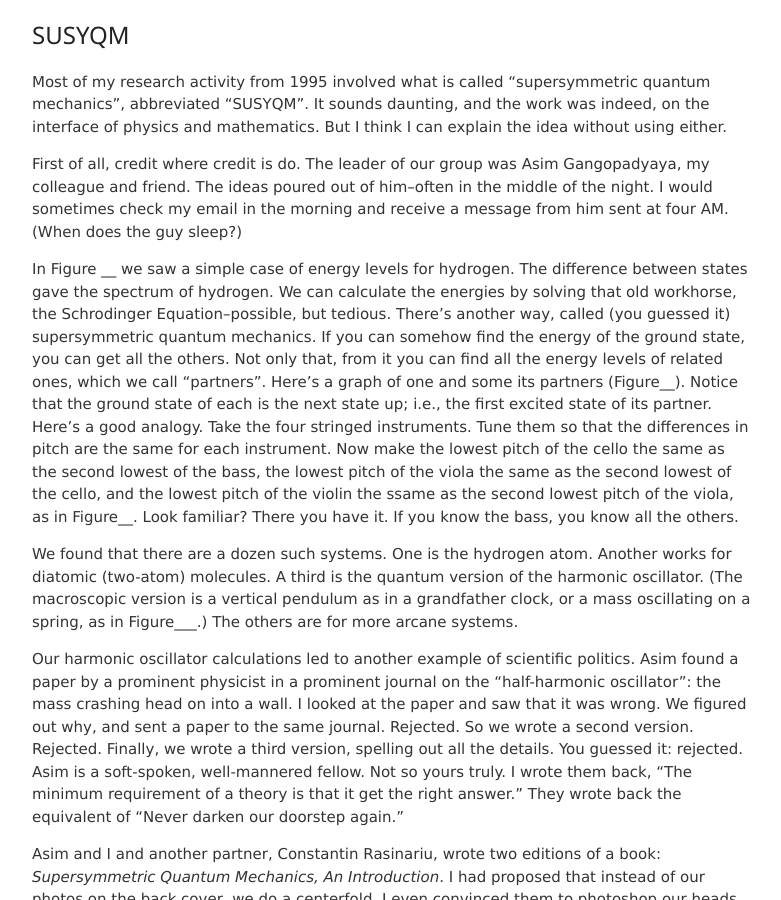
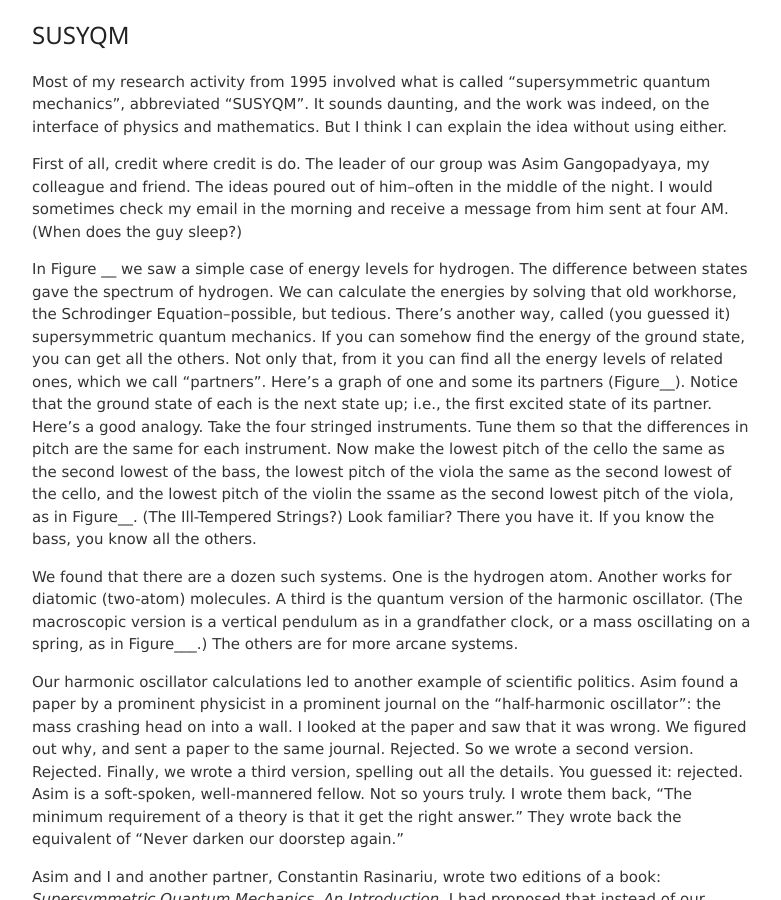
Before and after one commit to jvmallow/jvmallow.github.io, a Jekyll site: the page built from _posts/2025-05-14-Physics.md, in a window 1280 px wide and 900 px high, scrolled down 8305 px. Shown: the whole window, without its empty margins (248-1029 px from the left). Built offline with Jekyll 4.4.1, drawn with Linux system fonts in a browser that asks for light colours; a script that is not in the unit is left out.

Commit message:
Update 2025-05-14-Physics.md

```diff
--- a/_posts/2025-05-14-Physics.md
+++ b/_posts/2025-05-14-Physics.md
@@ -189,7 +189,7 @@ Most of my research activity from 1995 involved what is called "supersymmetric q
 
 First of all, credit where credit is do. The leader of our group was Asim Gangopadyaya, my colleague and friend. The ideas poured out of him--often in the middle of the night. I would sometimes check my email in the morning and receive a message from him sent at four AM. (When does the guy sleep?)
 
-In Figure __  we saw a simple case of energy levels for hydrogen.  The difference between states  gave the spectrum of hydrogen. We can calculate the energies by solving that old workhorse, the Schrodinger Equation--possible, but tedious. There's another way, called (you guessed it) supersymmetric quantum mechanics. If you can somehow find the energy of the ground state, you can get all the others. Not only that, from it you can find all the energy levels of related ones, which we call "partners". Here's a graph of one and some its partners (Figure__). Notice that the ground state of each is the next state up; i.e., the first excited state of its partner.  Here's a good analogy. Take the four stringed instruments. Tune them so that the differences in pitch are the same for each instrument. Now make the lowest pitch of the cello the same as the second lowest of the bass, the lowest pitch of the viola the same as the second lowest of the cello, and the lowest pitch of the violin the ssame as the second lowest pitch of the viola, as in Figure__. Look familiar? There you have it. If you know the bass, you know all the others.
+In Figure __  we saw a simple case of energy levels for hydrogen.  The difference between states  gave the spectrum of hydrogen. We can calculate the energies by solving that old workhorse, the Schrodinger Equation--possible, but tedious. There's another way, called (you guessed it) supersymmetric quantum mechanics. If you can somehow find the energy of the ground state, you can get all the others. Not only that, from it you can find all the energy levels of related ones, which we call "partners". Here's a graph of one and some its partners (Figure__). Notice that the ground state of each is the next state up; i.e., the first excited state of its partner.  Here's a good analogy. Take the four stringed instruments. Tune them so that the differences in pitch are the same for each instrument. Now make the lowest pitch of the cello the same as the second lowest of the bass, the lowest pitch of the viola the same as the second lowest of the cello, and the lowest pitch of the violin the ssame as the second lowest pitch of the viola, as in Figure__. (The Ill-Tempered Strings?) Look familiar? There you have it. If you know the bass, you know all the others.
 
 We found that there are a dozen such systems. One is the hydrogen atom. Another works for diatomic (two-atom) molecules. A third is the quantum version of the harmonic oscillator. (The macroscopic version is a vertical pendulum as in a grandfather clock, or a mass oscillating on a spring, as in Figure___.) The others are for more arcane systems.
 
```
